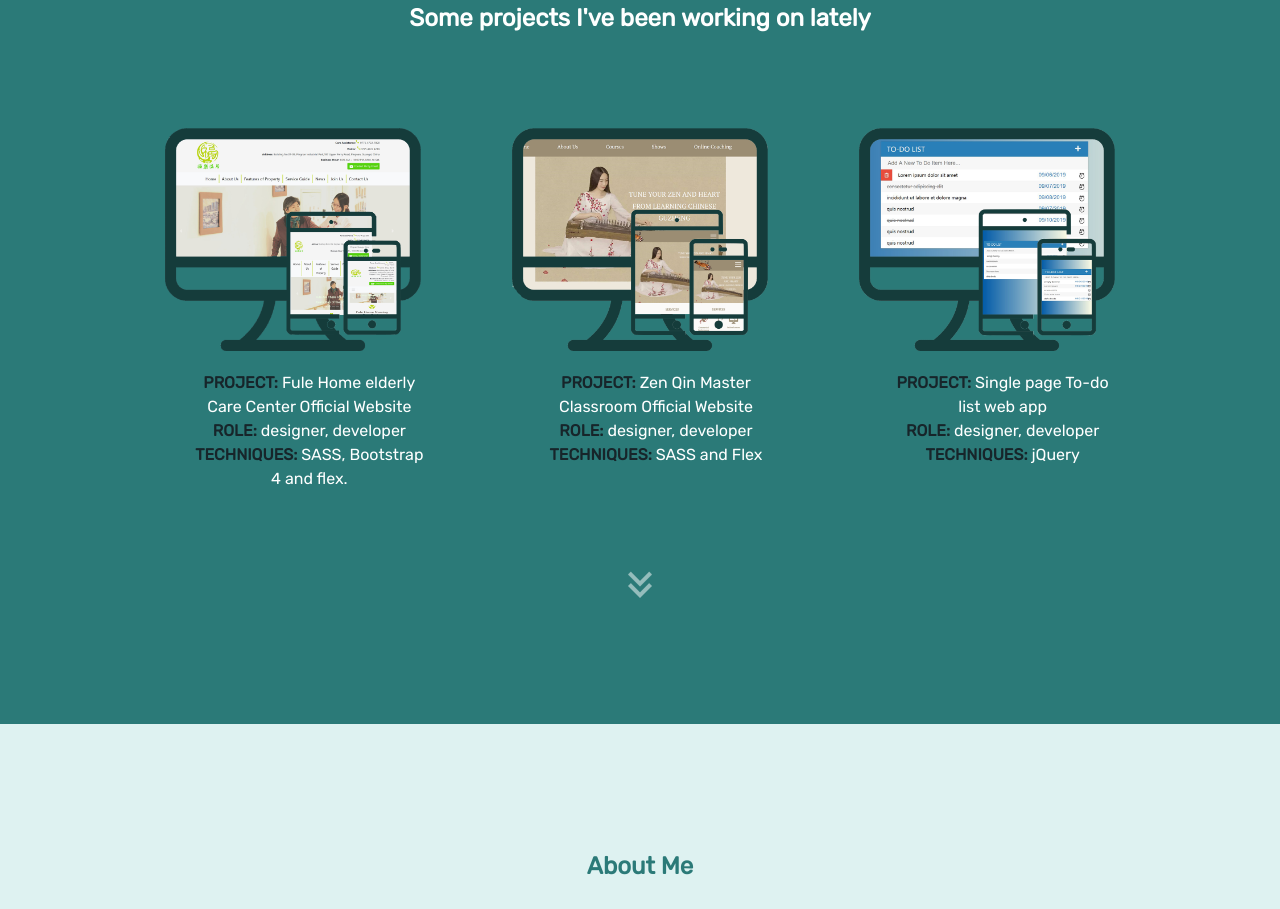
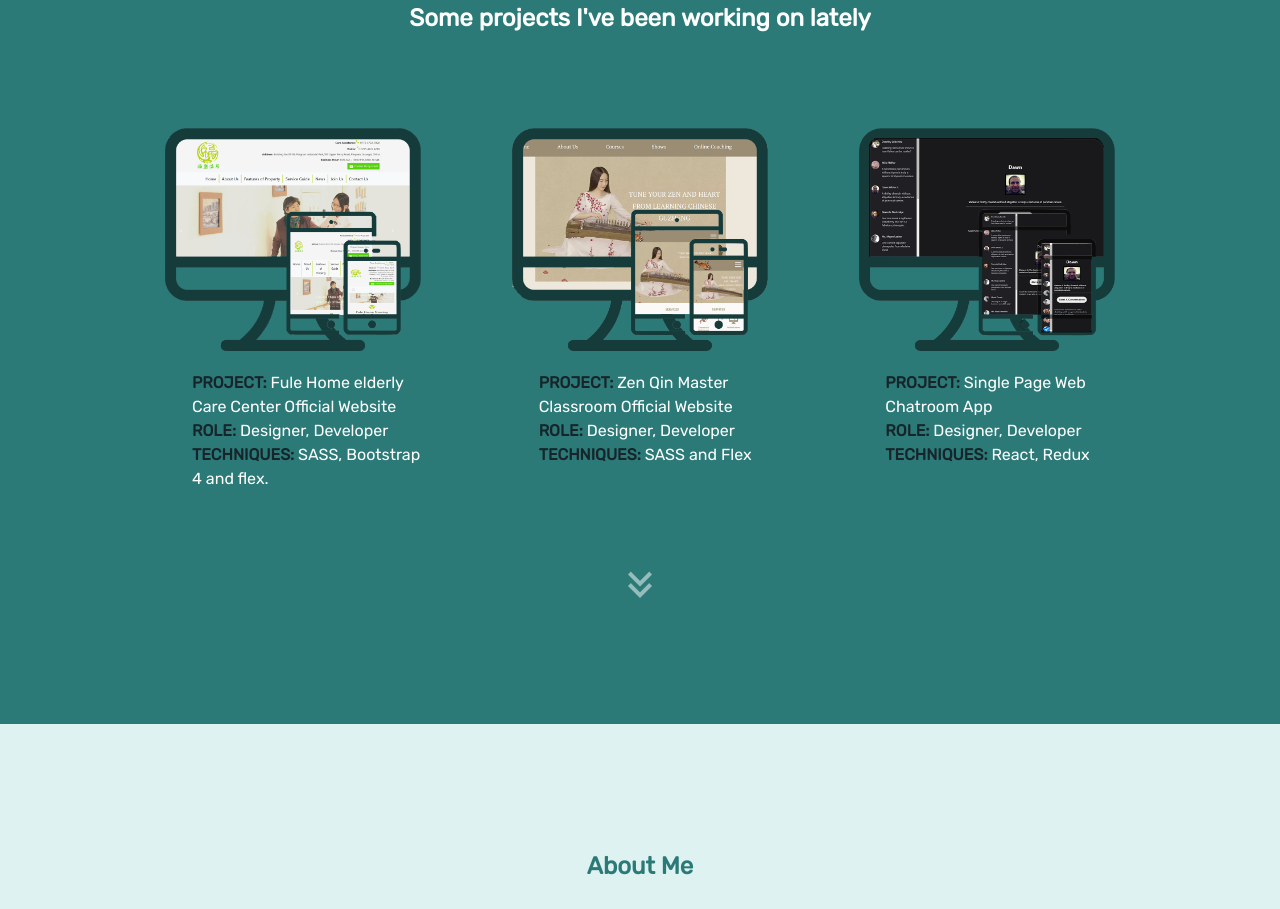
Before and after one commit to DiamondGotFenny/DiamondGotFenny.github.io, a plain HTML site: page index.html in a window 1280 px wide. Shown: the part 1820-2729 px from the top of the page. Drawn offline with Linux system fonts and the light colour scheme.

Commit message:
update portfolio

```diff
--- a/css/style.css
+++ b/css/style.css
@@ -264,6 +264,7 @@ button.menu-toggle {
 .project-content {
   margin-left: 2rem;
   line-height: 1.5rem;
+  text-align: left;
 }
 .project-content-title {
   font-weight: bold;
--- a/index.html
+++ b/index.html
@@ -71,30 +71,30 @@
         <h2>Some projects I've been working on lately</h2>
         <div class="projects-container">
             <div class="project" id="fule">
-              <a href="https://diamondgotfenny.github.io/Fule-Home-Nursing-Care/">
+              <a href="https://diamondgotfenny.github.io/Fule-Home-Nursing-Care/" target="_blank">
                 <img src="./img/fule.png" alt="project-fu le elder care center website">
                 <p class="project-content">
                <span class="project-content-title">Project:</span><span class="project-content-text"> Fule Home elderly Care Center Official Website </span><br>
-               <span class="project-content-title">Role: </span><span class="project-content-text"> designer, developer</span> <br>
+               <span class="project-content-title">Role: </span><span class="project-content-text">Designer, Developer</span> <br>
                <span class="project-content-title">Techniques: </span><span class="project-content-text"> SASS, Bootstrap 4 and flex.</span></p>
               </a>
               </div>
               <div class="project" id="ZenQin">
-                  <a href="https://diamondgotfenny.github.io/Zen_Qin_Master_OfficialWebsite/">
+                  <a href="https://diamondgotfenny.github.io/Zen_Qin_Master_OfficialWebsite/" target="_blank">
                     <img src="./img/project-zen-qin-master.png" alt="project-Zen Qin Master Classroom website">
                     <p class="project-content">
                         <span class="project-content-title">Project: </span><span class="project-content-text"> Zen Qin Master Classroom Official Website </span><br>
-                        <span class="project-content-title">Role: </span><span class="project-content-text"> designer, developer</span> <br>
+                        <span class="project-content-title">Role: </span><span class="project-content-text">Designer, Developer</span> <br>
                         <span class="project-content-title">Techniques:</span><span class="project-content-text"> SASS and Flex</span></p>
                   </a>
               </div>
-              <div class="project" id="todoList">
-                  <a href="https://diamondgotfenny.github.io/TODOLISTV03/">
-                    <img src="./img/todoList.png" alt="project-single page to do list web app">
+              <div class="project" id="Skypey-Redux Chatroom App">
+                  <a href="https://diamondgotfenny.github.io/Skypey-Redux/" target="_blank">
+                    <img src="./img/chatRoom_redux_porfolio.png" alt="project-single page chatroom web app">
                     <p class="project-content">
-                        <span class="project-content-title">Project: </span><span class="project-content-text"> Single page To-do list web app </span><br>
-                        <span class="project-content-title">Role: </span><span class="project-content-text"> designer, developer</span> <br>
-                        <span class="project-content-title">Techniques:</span><span class="project-content-text"> jQuery</span></p>
+                        <span class="project-content-title">Project: </span><span class="project-content-text"> Single Page Web Chatroom App </span><br>
+                        <span class="project-content-title">Role: </span><span class="project-content-text"> Designer, Developer</span> <br>
+                        <span class="project-content-title">Techniques:</span><span class="project-content-text"> React, Redux</span></p>
                   </a>
               </div>
         </div>
```
Also changed, not shown: img/chatRoom_redux_porfolio.png (added).
